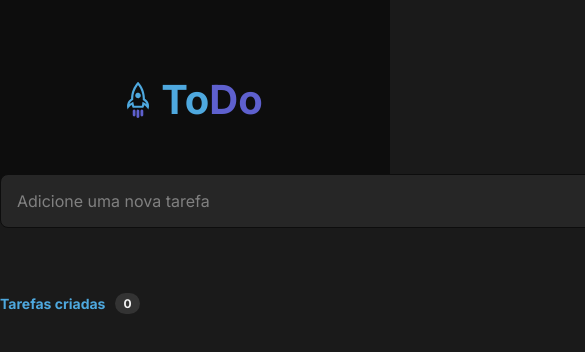
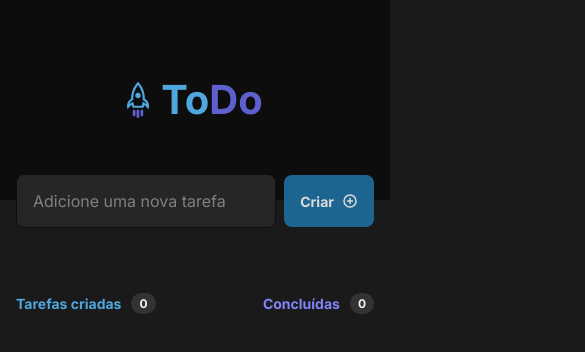
Before and after one commit to LuisRuediger/Desafio-01-ToDoList, a React (Vite) app: page / in a window 390 px wide. Shown: the top 352 px of the page, 585 px wide, since content can reach past the window. Built offline with nearby package versions, Linux system fonts and the light colour scheme.

Commit message:
responsive

```diff
--- a/src/App.tsx
+++ b/src/App.tsx
@@ -4,13 +4,9 @@ import './global.css'
 
 function App() {
 return (
-    <div className="App">
-      <Header />
-
-      <TaskList />
-
-
-
+    <div>
+        <Header />
+        <TaskList />
     </div>
   )
 }
--- a/src/components/Header.module.css
+++ b/src/components/Header.module.css
@@ -8,7 +8,7 @@
 }
 
 img {
-  width: 2.2rem;
+  max-width: 2.2rem;
   height: 3.6rem;
   margin-right: 1.2rem;
 }
--- a/src/components/Task.module.css
+++ b/src/components/Task.module.css
@@ -4,6 +4,7 @@ li {
   background-color: var(--gray-500);
   padding: 1.6rem;
   margin-top: 2.4rem;
+  max-width: 73.6rem;
 
   display: flex;
   align-items: flex-start;
@@ -18,6 +19,7 @@ li ~ li {
   display: flex;
   align-items: flex-start;
   gap: 1.2rem;
+  max-width: 90%;
 }
 
 .checkbox {
@@ -54,11 +56,10 @@ li ~ li {
 }
 
 .taskInput p {
-  height: 4rem;
-  width: 63.2rem;
   font-weight: 400;
   font-size: 1.4rem;
   word-wrap: break-word;
+  max-width: 90%;
 }
 
 .checkbox:checked + p {
@@ -76,4 +77,24 @@ li button {
   display: flex;
   align-items: center;
   border-radius: 2px;
+  width: 2.4rem;
+  margin-left: 1.2rem;
 }
+
+li button:hover{
+  color: var(--danger);
+  transition: all 200ms ease;
+}
+
+.checkbox:has:checked:focus {
+  outline: transparent;
+}
+
+@media (max-width: 720px) {
+  .taskInput {
+    max-width: 85%;
+  }
+  .taskInput p {
+    max-width: 85%;
+  }
+}
--- a/src/components/Task.tsx
+++ b/src/components/Task.tsx
@@ -26,7 +26,6 @@ export function Task({ task, id, onDeleteTask, isCompleted }: TaskProps) {
           className={styles.checkbox}
           id={id}
           onClick={handleCompleteTask}
-          required
         />
         <p>{task}</p>
       </div>
--- a/src/components/TaskList.module.css
+++ b/src/components/TaskList.module.css
@@ -1,6 +1,7 @@
 .wrapper {
-  width: 73.6rem;
+  max-width: 73.6rem;
   margin: auto;
+  padding: 0 1.6rem;
 }
 
 .taskForm {
@@ -14,7 +15,7 @@
 
 .taskForm input {
   height: 5.4rem;
-  width: 63.8rem;
+  max-width: 63.8rem;
   padding: 1.6rem;
   border-radius: 8px;
   border: 1px solid var(--gray-700);
@@ -34,12 +35,22 @@
   background: var(--blue-600);
   font-weight: 700;
   font-size: 1.4rem;
-  border: none  ;
+  border: none;
+  transition: background-color .1s ease-in;
 
   display: flex;
   align-items: center;
   justify-content: center;
   gap: .8rem;
+}
+
+.taskForm button:not(:disabled):hover {
+  background: var(--blue-500);
+}
+
+.taskForm button:disabled {
+  opacity: 0.9;
+  cursor: not-allowed;
 }
 
 .tasksInfo {
--- a/src/components/TaskList.tsx
+++ b/src/components/TaskList.tsx
@@ -1,5 +1,5 @@
 import { PlusCircle, Trash } from "phosphor-react";
-import { ChangeEvent, FormEvent, useState } from "react";
+import { ChangeEvent, FormEvent, InvalidEvent, useState } from "react";
 import { Task } from "./Task";
 import { v4 as uuidv4 } from 'uuid';
 
@@ -29,6 +29,11 @@ export function TaskList() {
 
   function handleNewTaskChange(event: ChangeEvent<HTMLInputElement>) {
     setNewTaskText(event.target.value)
+    event.target.setCustomValidity('')
+  }
+
+  function handleNewTaskInvalid(event: InvalidEvent<HTMLInputElement>) {
+    event.target.setCustomValidity('Esse campo é obrigatório!')
   }
 
   function deleteTask(taskToDelete: string) {
@@ -60,8 +65,14 @@ export function TaskList() {
               className={styles.input}
               onChange={handleNewTaskChange}
               value={newTaskText}
+              onInvalid={handleNewTaskInvalid}
+              required
             />
-            <button type='submit' className={styles.button}>
+            <button
+              type='submit'
+              className={styles.button}
+              disabled={newTaskText.length === 0}
+            >
               Criar
               <PlusCircle size={16} weight="bold" />
             </button>
--- a/src/global.css
+++ b/src/global.css
@@ -14,6 +14,11 @@
   --blue-600: #1E6F9F;
 
   --danger: #E25858;
+}
+
+:focus {
+  outline: transparent;
+  box-shadow: 0 0 0 2px var(--gray-500);
 }
 
 * {
@@ -36,5 +41,8 @@ body, input, textarea, button {
   font-size: 1.6rem;
   color: var(--gray-100);
 
+  display: block;
+  width: 100%;
+
   -webkit-font-smoothing: antialiased;
 }
```
